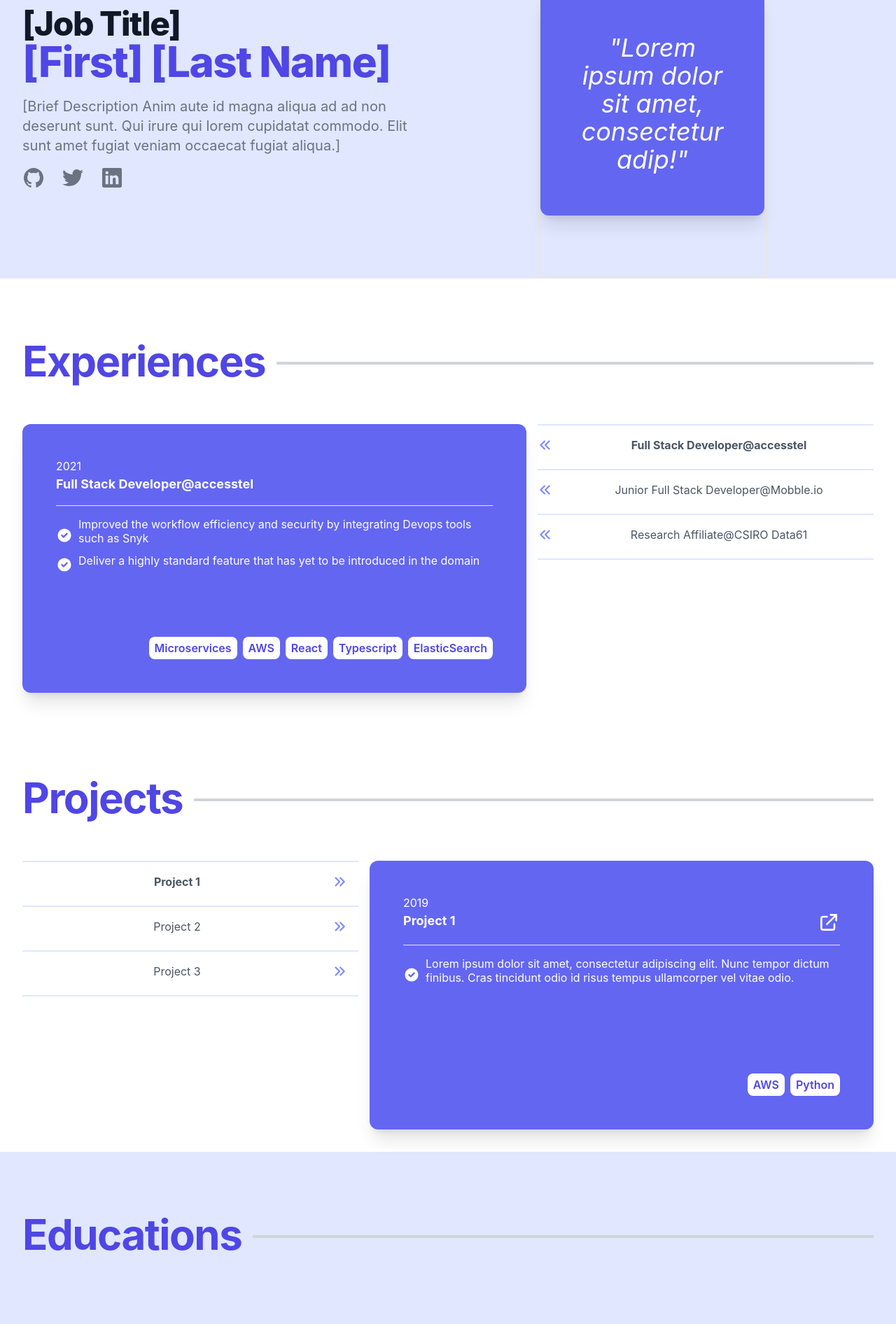
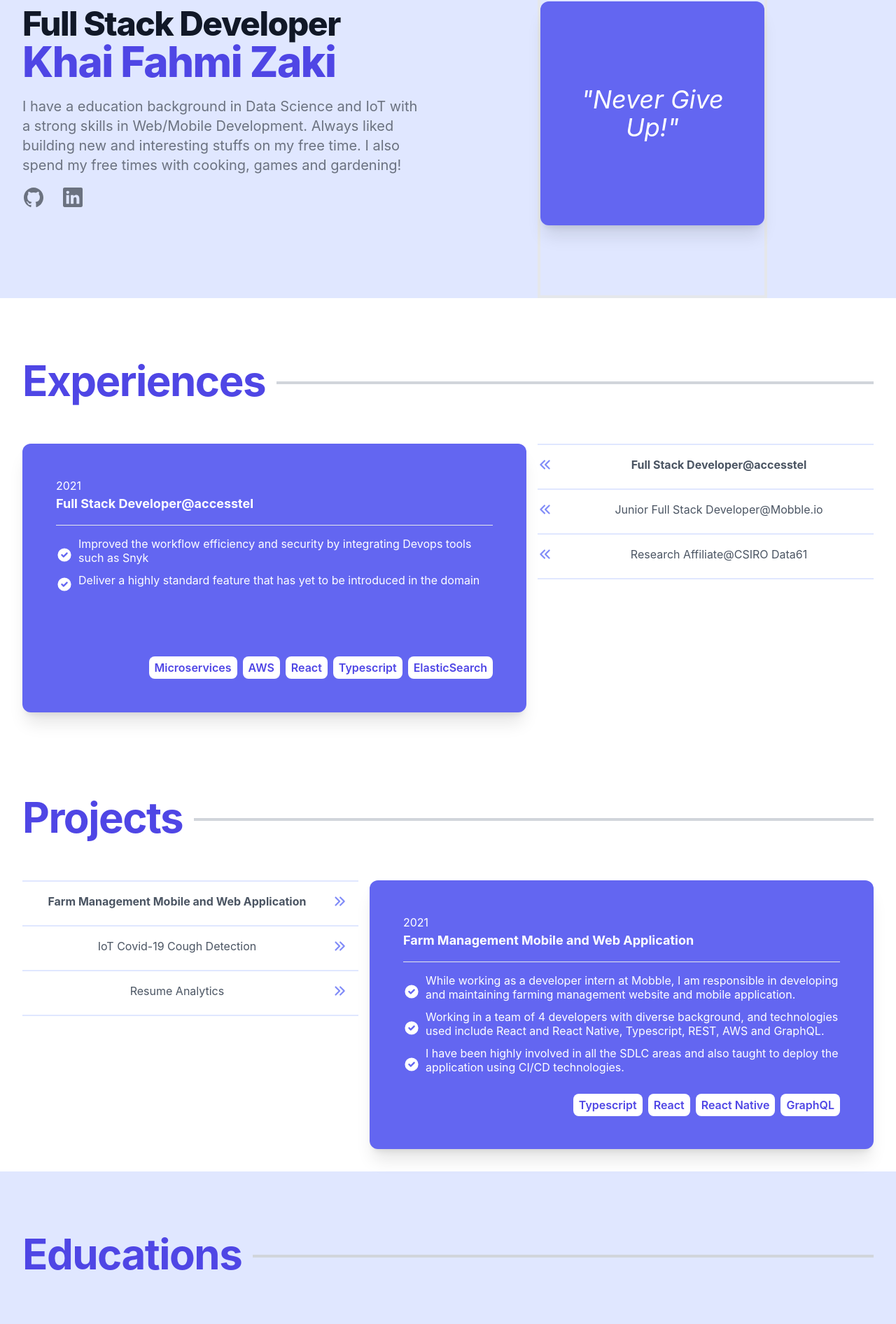
Before and after one commit to khaifahmi99/Serverless-Portfolio, a React (Create React App) app in the folder client/: page / in a window 1280 px wide. Shown: the part 102-1994 px from the top of the page at 70% size. Built offline with nearby package versions, Linux system fonts and the light colour scheme.

Commit message:
feat: link all data to ProfileContext

```diff
--- a/client/src/views/Contact/Contact.tsx
+++ b/client/src/views/Contact/Contact.tsx
@@ -1,16 +1,10 @@
 import { GithubIcon, LinkedinIcon, TwitterIcon } from '../../components/Icons';
 import Title from '../../components/Title';
+import { useProfileContext } from '../../ProfileContext';
 
 function Contact(): JSX.Element {
-  // Fetch from JSON
-  const primaryEmail = 'user@example.com';
-  const secondaryEmail: string | undefined = 'cc@example.com';
-
+  const { primaryEmail, secondaryEmail, links } = useProfileContext();
   const subject = 'Reaching Out from Portfolio!';
-
-  const github: string | undefined = 'https://github.com';
-  const linkedin: string | undefined = 'https://linkedin.com';
-  const twitter: string | undefined = 'https://twitter.com';
 
   return (
     <div className="max-w-7xl mx-auto sm:px-6 lg:px-8 pt-8 pb-28 my-16 bg-indigo-500 shadow-xl rounded-xl text-white">
@@ -33,18 +27,18 @@ function Contact(): JSX.Element {
             <span className="pl-2">{`at ${primaryEmail}. I can also be reached via these platform, so let's start connecting!`}</span>
           </div>
           <div className="flex flex-row pt-4">
-            {github && (
-            <a href={github} className="h-8 w-8 mr-6 hover:text-indigo-300">
+            {links?.github && (
+            <a href={links.github} className="h-8 w-8 mr-6 hover:text-indigo-300">
               <GithubIcon />
             </a>
             )}
-            {twitter && (
-            <a href={twitter} className="h-8 w-8 mr-6 hover:text-indigo-300">
+            {links?.twitter && (
+            <a href={links.twitter} className="h-8 w-8 mr-6 hover:text-indigo-300">
               <TwitterIcon />
             </a>
             )}
-            {linkedin && (
-            <a href={linkedin} className="h-8 w-8 mr-6 hover:text-indigo-300">
+            {links?.linkedin && (
+            <a href={links.linkedin} className="h-8 w-8 mr-6 hover:text-indigo-300">
               <LinkedinIcon />
             </a>
             )}
--- a/client/src/views/Home/Home.tsx
+++ b/client/src/views/Home/Home.tsx
@@ -1,10 +1,9 @@
 import { QuoteCard } from '../../components/Card';
 import { GithubIcon, TwitterIcon, LinkedinIcon } from '../../components/Icons';
+import { useProfileContext } from '../../ProfileContext';
 
 function Home(): JSX.Element {
-  const github: string | undefined = 'https://github.com';
-  const linkedin: string | undefined = 'https://linkedin.com';
-  const twitter: string | undefined = 'https://twitter.com';
+  const profile = useProfileContext();
 
   return (
     <div className="bg-indigo-100">
@@ -14,37 +13,37 @@ function Home(): JSX.Element {
             <div className="mt-10 mx-autopx-4 sm:mt-12 sm:px-6 md:mt-16 lg:mt-20 lg:px-8 xl:mt-28">
               <div className="sm:text-center lg:text-left">
                 <div className="text-4xl tracking-tight font-extrabold text-gray-900 sm:text-5xl md:text-6xl">
-                  <h2 className="text-5xl">[Job Title]</h2>
+                  <h2 className="text-5xl">{profile.jobTitle}</h2>
                   {' '}
                   <h2 className="text-indigo-600 text-6xl">
-                    [First] [Last Name]
+                    {profile.firstName}
+                    {' '}
+                    {profile.lastName}
                   </h2>
                 </div>
                 <p className="mt-3 text-base text-gray-500 sm:mt-5 sm:text-lg sm:max-w-xl sm:mx-auto md:mt-5 md:text-xl lg:mx-0">
-                  [Brief Description Anim aute id magna aliqua ad ad non
-                  deserunt sunt. Qui irure qui lorem cupidatat commodo. Elit
-                  sunt amet fugiat veniam occaecat fugiat aliqua.]
+                  {profile.briefDescription}
                 </p>
                 <div className="flex flex-row pt-4 text-gray-500">
-                  {github && (
+                  {profile.links?.github && (
                     <a
-                      href={github}
+                      href={profile.links.github}
                       className="h-8 w-8 mr-6 hover:text-indigo-600"
                     >
                       <GithubIcon />
                     </a>
                   )}
-                  {twitter && (
+                  {profile.links?.twitter && (
                     <a
-                      href={twitter}
+                      href={profile.links.twitter}
                       className="h-8 w-8 mr-6 hover:text-indigo-600"
                     >
                       <TwitterIcon />
                     </a>
                   )}
-                  {linkedin && (
+                  {profile.links?.linkedin && (
                     <a
-                      href={linkedin}
+                      href={profile.links.linkedin}
                       className="h-8 w-8 mr-6 hover:text-indigo-600"
                     >
                       <LinkedinIcon />
@@ -56,7 +55,7 @@ function Home(): JSX.Element {
           </div>
           <div className="items-center justify-center hidden lg:flex border-4">
             <div className="h-80 w-80">
-              <QuoteCard quote='"Lorem ipsum dolor sit amet, consectetur adip!"' />
+              <QuoteCard quote={`"${profile.personalQuote}"`} />
             </div>
           </div>
         </div>
--- a/client/src/views/Project/Project.tsx
+++ b/client/src/views/Project/Project.tsx
@@ -2,57 +2,41 @@ import { ChevronDoubleRightIcon } from '@heroicons/react/solid';
 import React from 'react';
 import { InformationCard } from '../../components/Card';
 import Title from '../../components/Title';
+import { useProfileContext } from '../../ProfileContext';
 
 function Project(): JSX.Element {
-  // TODO: Get from JSON
-  const PROJECTS = [
-    {
-      id: '1',
-      name: 'Project 1',
-      description: ['Lorem ipsum dolor sit amet, consectetur adipiscing elit. Nunc tempor dictum finibus. Cras tincidunt odio id risus tempus ullamcorper vel vitae odio.'],
-      technologies: ['AWS', 'Python'],
-      link: 'https://github.com',
-      year: 2019,
-    },
-    {
-      id: '2',
-      name: 'Project 2',
-      description: ['Lorem ipsum dolor sit amet, consectetur adipiscing elit. Nunc tempor dictum finibus. Cras tincidunt odio id risus tempus ullamcorper vel vitae odio.'],
-      technologies: ['AWS', 'Python'],
-      link: undefined,
-      year: 2020,
-    },
-    {
-      id: '3',
-      name: 'Project 3',
-      description: ['Lorem ipsum dolor sit amet, consectetur adipiscing elit. Nunc tempor dictum finibus. Cras tincidunt odio id risus tempus ullamcorper vel vitae odio.'],
-      technologies: ['AWS', 'Python'],
-      link: 'https://github.com',
-      year: 2020,
-    },
-  ];
+  const { projects: rawProjects } = useProfileContext();
+  const projects = rawProjects.map((project, idx) => ({
+    id: `project-id-${idx}`,
+    ...project,
+  }));
+  const defaultProject = projects.length > 0 ? projects[0] : null;
 
-  const [activeProject, setActiveProject] = React.useState(PROJECTS[0]);
+  const [activeProject, setActiveProject] = React.useState(defaultProject);
+
+  if (!activeProject) {
+    return <></>;
+  }
 
   return (
     <div className="max-w-7xl mx-auto sm:px-6 lg:px-8 py-8">
       <Title text="Projects" />
       <div className="flex flex-col lg:hidden">
-        {PROJECTS.slice(0, 2).map((project, idx) => (
+        {projects.slice(0, 2).map((project, idx) => (
           <div id={`md:project-${idx}`} className="h-96 w-full mb-4">
             <InformationCard
-              link={project.link}
-              meta={project.technologies}
+              link={project.link ?? undefined}
+              meta={project.tags ?? undefined}
               title={project.name}
               timePeriod={[project.year, null]}
-              highlights={project.description}
+              highlights={project.highlights}
             />
           </div>
         ))}
       </div>
       <div className="hidden lg:flex flex-row space-x-4 w-full h-96">
         <div className="hidden lg:block w-1/2 overflow-y-auto border-t-2 border-indigo-100">
-          {PROJECTS.map((project, idx) => (
+          {projects.map((project, idx) => (
             <div
               id={`project-${idx}`}
               className="flex flex-row h-16 py-4 border-b-2 border-indigo-100"
@@ -65,11 +49,11 @@ function Project(): JSX.Element {
         </div>
         <div className="w-3/4 hidden lg:flex">
           <InformationCard
-            link={activeProject.link}
-            meta={activeProject.technologies}
+            link={activeProject.link ?? undefined}
+            meta={activeProject.tags ?? undefined}
             title={activeProject.name}
             timePeriod={[activeProject.year, null]}
-            highlights={activeProject.description}
+            highlights={activeProject.highlights}
           />
         </div>
       </div>
--- a/client/src/views/Skill/Skill.tsx
+++ b/client/src/views/Skill/Skill.tsx
@@ -1,25 +1,10 @@
 import { DesktopComputerIcon, FilmIcon } from '@heroicons/react/solid';
 import Card from '../../components/Card';
 import Title from '../../components/Title';
+import { useProfileContext } from '../../ProfileContext';
 
 function Skill(): JSX.Element {
-  const SKILLS = [
-    {
-      name: 'Skill 1',
-      description: 'lorem temcp dasd do dask while nnot have to you must yeeks',
-      logo: 'computer',
-    },
-    {
-      name: 'Skill 2',
-      description: 'A short description',
-      logo: 'computer',
-    },
-    {
-      name: 'Skill 3',
-      description: 'lorem temcp dasd do dask while nnot have to you must yeeks must be a long one to test how it works in smaller screens, lorem temcp dasd do dask while nnot have to you must yeeks must be a long one to test how it works in smaller screens',
-      logo: undefined,
-    },
-  ];
+  const { skills } = useProfileContext();
 
   return (
     <div className="bg-indigo-100">
@@ -28,13 +13,13 @@ function Skill(): JSX.Element {
 
         <div className="flex flex-col md:flex-row justify-around space-x-0 md:space-x-2">
           {/* only show top 3 skills */}
-          {SKILLS.slice(0, 3).map((skill, idx) => (
+          {skills.slice(0, 3).map((skill, idx) => (
             <div id={`skill-${idx}`} className="w-full h-80 md:w-80 mb-4">
               <Card variant="light">
                 <div className="flex flex-col w-full h-full p-8 text-center">
                   <div className="flex justify-center">
                     <div className="flex justify-center items-center rounded-full bg-indigo-500 w-24 h-24 border-4 border-indigo-200 mb-4">
-                      {skill.logo === 'computer' ? (
+                      {skill.icon === 'computer' ? (
                         <DesktopComputerIcon className="text-white h-12 w-12 mb-2" />
                       ) : (
                         <FilmIcon className="text-white h-12 w-12 mb-2" />
--- a/client/src/views/Testimonial/Testimonial.tsx
+++ b/client/src/views/Testimonial/Testimonial.tsx
@@ -1,31 +1,20 @@
 import React from 'react';
 import Title from '../../components/Title';
+import { useProfileContext } from '../../ProfileContext';
 
 function Testimonial(): JSX.Element {
-  // TODO: fetch from JSON
-  const REVIEWS = [
-    {
-      id: '1',
-      quote: 'Referree Quote a very very long one, how does the UI deals with this. Lets see it in action',
-      author: {
-        name: 'Gary Hendriksen',
-        title: 'Sr. Manager',
-        company: 'Gatsby',
-      },
-    },
-    {
-      id: '2',
-      quote: 'A very talented person with great passion!',
-      author: {
-        name: 'Atlas Monagee',
-        title: 'Software Engineer',
-        company: 'Luca Studio',
-      },
-    },
-  ];
+  const profile = useProfileContext();
+  const reviews = profile.reviews.map((review, idx) => ({
+    id: `review-id-${idx}`,
+    ...review,
+  }));
 
-  // TODO: check if we can access index 0
-  const [activeReview, setActiveReview] = React.useState(REVIEWS[0]);
+  const defaultReview = reviews.length > 0 ? reviews[0] : null;
+  const [activeReview, setActiveReview] = React.useState(defaultReview);
+
+  if (!activeReview) {
+    return <></>;
+  }
 
   return (
     <div className="max-w-7xl mx-auto sm:px-6 lg:px-8 py-8">
@@ -40,18 +29,19 @@ function Testimonial(): JSX.Element {
           </h1>
         </div>
         <h2 className="font-bold text-xl">
-          {activeReview.author.name}
+          {activeReview.reviewer}
         </h2>
         <h3 className="text-lg">
-          {activeReview.author.title}
+          {activeReview.jobTitle}
           {' '}
           at
-          {activeReview.author.company}
+          {' '}
+          {activeReview.companyName}
         </h3>
       </div>
 
       <div className="flex flex-row justify-center space-x-2 pt-4">
-        {REVIEWS.slice(0, 3).map((review) => {
+        {reviews.slice(0, 3).map((review) => {
           const isActive = review.id === activeReview.id;
           const backgroundColor = isActive ? 'bg-indigo-500' : 'bg-indigo-200';
 
```
Also changed, not shown: client/src/views/Education/Education.tsx (+4 -24 lines).
